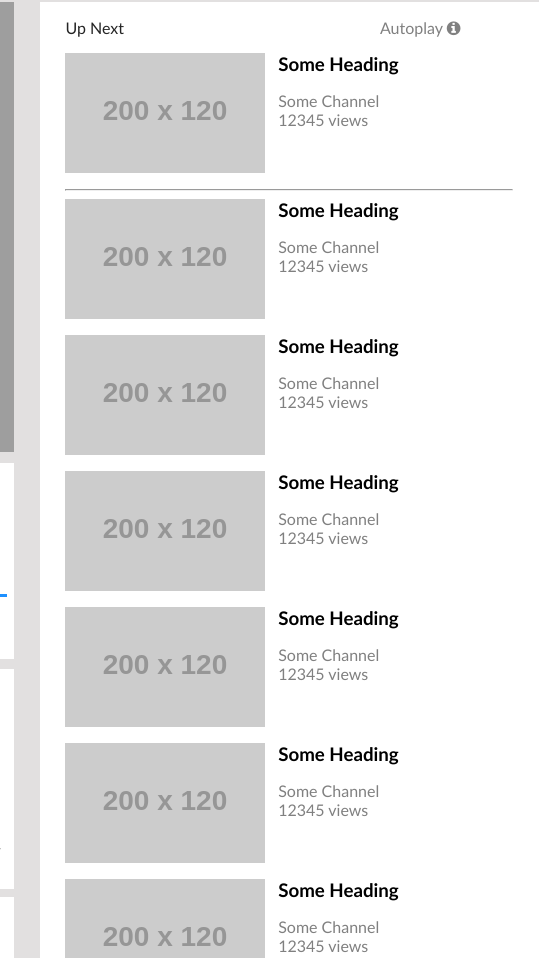
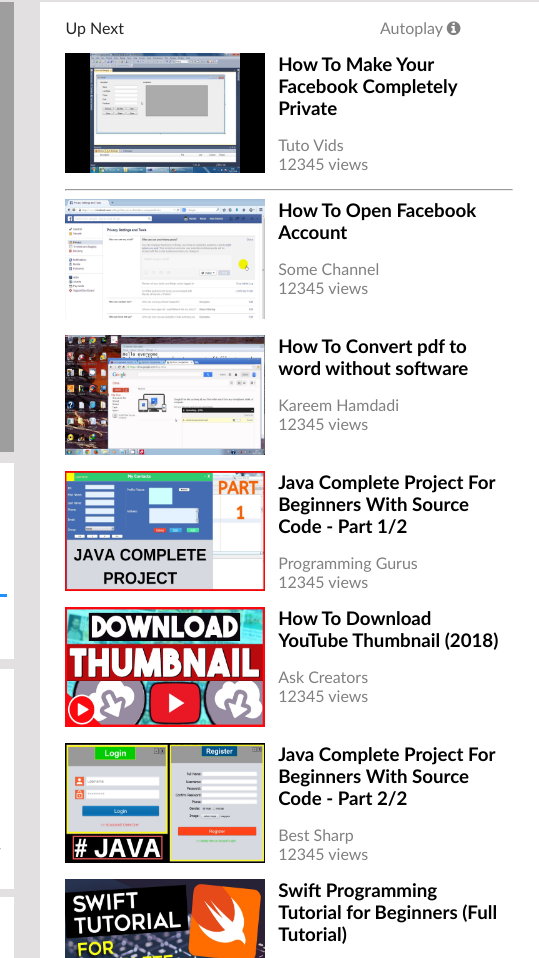
Before and after one commit to Tripple-A/Youtube-Clone, a plain HTML site: page index.html in a window 1280 px wide. Shown: the part 152-1110 px from the top of the page, 741-1280 px from the left. Drawn offline with Linux system fonts and the light colour scheme; grey boxes are pictures that could not be loaded; placeholder pictures from the web are drawn by us.

Commit message:
thumbnails added

```diff
--- a/css/aside.css
+++ b/css/aside.css
@@ -26,3 +26,7 @@
     padding: 0;
     margin-bottom: 2vh;
 }
+.thumbnail{
+    width:200px;
+    height:120px
+}
--- a/index.html
+++ b/index.html
@@ -117,67 +117,67 @@
                         <span class="pull-right text-gray">Autoplay <i class="fa fa-info-circle"></i></span>
                 </section>
                 <section class="sidebar-image">
-                    <img src="https://via.placeholder.com/200x120" alt="image" class="thumbnail">
+                    <img src="/images/pic 2.jpg" alt="image" class="thumbnail">
                     <div class="image-desc">
-                        <h3>Some Heading</h3>
-                        <span class="channel">Some Channel</span><br>
+                        <h3>How To Make Your Facebook Completely Private</h3>
+                        <span class="channel">Tuto Vids</span><br>
                         <span class="views">12345 views</span>
                     </div>
                 </section>
                 <hr>
                 <section class="sidebar-image">
-                    <img src="https://via.placeholder.com/200x120" alt="image" class="thumbnail">
+                    <img src="/images/pic 3.jpg" alt="image" class="thumbnail">
                     <div class="image-desc">
-                        <h3>Some Heading</h3>
+                        <h3>How To Open Facebook Account</h3>
                         <span class="channel">Some Channel</span><br>
                         <span class="views">12345 views</span>
                     </div>
                 </section>
                 <section class="sidebar-image">
-                    <img src="https://via.placeholder.com/200x120" alt="image" class="thumbnail">
+                    <img src="/images/pic 4.jpg" alt="image" class="thumbnail">
                     <div class="image-desc">
-                        <h3>Some Heading</h3>
-                        <span class="channel">Some Channel</span><br>
+                        <h3>How To Convert pdf to word without software</h3>
+                        <span class="channel">Kareem Hamdadi</span><br>
                         <span class="views">12345 views</span>
                     </div>
                 </section>
                 <section class="sidebar-image">
-                    <img src="https://via.placeholder.com/200x120" alt="image" class="thumbnail">
+                    <img src="/images/pic 5.jpg" alt="image" class="thumbnail">
                     <div class="image-desc">
-                        <h3>Some Heading</h3>
-                        <span class="channel">Some Channel</span><br>
+                        <h3>Java Complete Project For Beginners With Source Code - Part 1/2</h3>
+                        <span class="channel">Programming Gurus</span><br>
                         <span class="views">12345 views</span>
                     </div>
                 </section>
                 <section class="sidebar-image">
-                    <img src="https://via.placeholder.com/200x120" alt="image" class="thumbnail">
+                    <img src="images/pic 1.jpg" alt="image" class="thumbnail">
                     <div class="image-desc">
-                        <h3>Some Heading</h3>
-                        <span class="channel">Some Channel</span><br>
+                        <h3>How To Download YouTube Thumbnail (2018)</h3>
+                        <span class="channel">Ask Creators</span><br>
                         <span class="views">12345 views</span>
                     </div>
                 </section>
                 <section class="sidebar-image">
-                    <img src="https://via.placeholder.com/200x120" alt="image" class="thumbnail">
+                    <img src="/images/pic 6.jpg" alt="image" class="thumbnail">
                     <div class="image-desc">
-                        <h3>Some Heading</h3>
-                        <span class="channel">Some Channel</span><br>
+                        <h3>Java Complete Project For Beginners With Source Code - Part 2/2</h3>
+                        <span class="channel">Best Sharp</span><br>
                         <span class="views">12345 views</span>
                     </div>
                 </section>
                 <section class="sidebar-image">
-                    <img src="https://via.placeholder.com/200x120" alt="image" class="thumbnail">
+                    <img src="/images/pic 7.jpg" alt="image" class="thumbnail">
                     <div class="image-desc">
-                        <h3>Some Heading</h3>
-                        <span class="channel">Some Channel</span><br>
+                        <h3>Swift Programming Tutorial for Beginners (Full Tutorial)</h3>
+                        <span class="channel">CodeWithChris</span><br>
                         <span class="views">12345 views</span>
                     </div>
                 </section>
                 <section class="sidebar-image">
-                    <img src="https://via.placeholder.com/200x120" alt="image" class="thumbnail">
+                    <img src="/images/pic 8.jpg" alt="image" class="thumbnail">
                     <div class="image-desc">
-                        <h3>Some Heading</h3>
-                        <span class="channel">Some Channel</span><br>
+                        <h3>Learn Assembly Language : Assembly Programming Tutorial for Beginners!</h3>
+                        <span class="channel">Eddie Barry</span><br>
                         <span class="views">12345 views</span>
                     </div>
                 </section>
```
Also changed, not shown: images/pic 1.jpg (added), images/pic 2.jpg (added), images/pic 3.jpg (added), images/pic 4.jpg (added), images/pic 5.jpg (added), images/pic 6.jpg (added), images/pic 7.jpg (added), images/pic 8.jpg (added).
